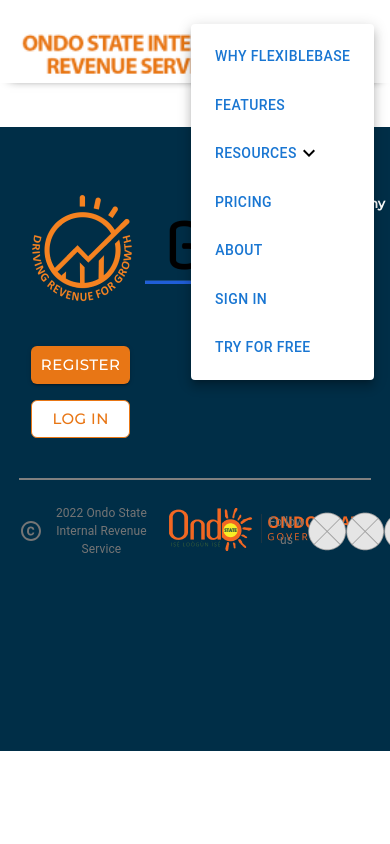
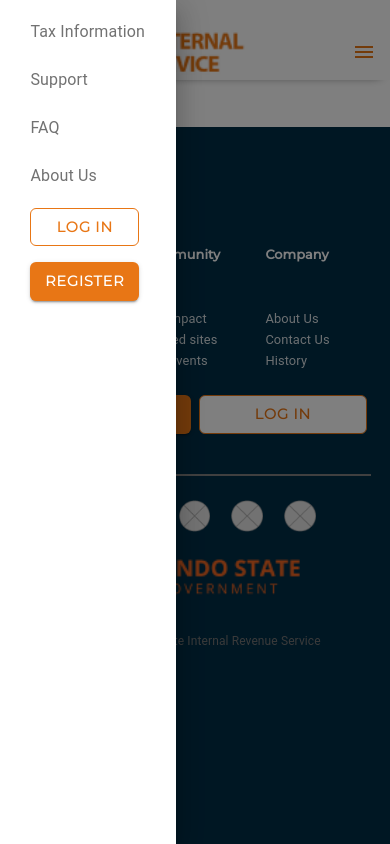
Before and after one commit to ThePlatinum/gpay_revenue, a React (Create React App) app: page / in a window 390 px wide. Both pictures are taken after a click on the button 345 px from the left and 53 px from the top of the page. Built offline with nearby package versions, Linux system fonts and the light colour scheme.

Commit message:
navbar and footer responsive on screens

```diff
--- a/src/App.tsx
+++ b/src/App.tsx
@@ -2,12 +2,15 @@ import React from 'react';
 import './App.css';
 import { BrowserRouter as Router, Route, Routes } from "react-router-dom";
 import Homepage from './pages/home/Homepage';
+import { GlobalStyles } from './app.style';
 
 
 
 function App() {
   return (
+
     <div className="App">
+      <GlobalStyles />
      <Router>
        <Routes>
          <Route path="/" element={<Homepage />} />
--- /dev/null
+++ b/src/app.style.js
@@ -0,0 +1,60 @@
+import {createGlobalStyle} from "styled-components"
+
+export const GlobalStyles = createGlobalStyle`
+body {
+    width: 100%;
+    .MuiModal-root.MuiDrawer-root {
+        width: 100%;
+        .MuiPaper-root.MuiDrawer-paper {
+            width: 45%;
+            align-items: center;
+            .MuiBox-root {
+
+               .MuiList-root {
+                   list-style-type: none;
+                   .MuiListItem-root {
+                    letter-spacing: -0.015em;
+                    color: #727272;
+                    font-family: 'Montserrat', sans-serif;
+                    font-weight: bold;
+                    font-size: 15px;
+                    line-height: 18px;
+                    a {
+                        width: 100%;
+                        text-decoration: none;
+                        .MuiButtonBase-root.MuiButton-root {
+                            font-size: 15px;
+                            width: 95%;
+                            border-radius: 6px;
+                            font-family: 'Montserrat', sans-serif;
+                            font-weight: 500;
+                        }
+                        .MuiButton-root.MuiButton-outlined {
+                            border: 1px solid #E87615;
+                            color: #E87615;
+                            &:hover {
+                                color: #ffffff;
+                                background-color: #E87615;
+                            }
+                        }
+                        .MuiButton-root.MuiButton-contained {
+                            background-color: #E87615;
+                            color: #FFFFFF;
+                            &:hover {
+                                background-color: #ffffff;
+                                color: #E87615;
+                                border: 1px solid #E87615;
+                            }
+                        }
+
+                    }
+                   }
+               }
+            }
+        }
+
+    }
+    }
+
+}
+`
--- a/src/components/footer/Footer.tsx
+++ b/src/components/footer/Footer.tsx
@@ -11,7 +11,6 @@ import {
 	HeadBoxA,
 	HeadBoxB,
 	HeadchildA,
-	HeadchildB,
 	NavButton,
 	SocialBox,
 	TextBox,
@@ -44,7 +43,7 @@ const Footer = () => {
 							</HeadchildA>
 							<TextBox>
 								<Link to="/">
-									<Typography variant="body1">type of tax</Typography>
+									<Typography variant="body1">Type of tax</Typography>
 								</Link>
 								<Link to="/">
 									<Typography variant="body1">Requirements</Typography>
--- a/src/components/footer/footer.style.js
+++ b/src/components/footer/footer.style.js
@@ -15,8 +15,14 @@ export const FooterBox = styled(Box)`
 	@media only screen and (max-width: 768px) {
 		height: 50vh;
 	}
+	@media only screen and (max-width: 580px) {
+		height: 64vh;
+	}
 	@media only screen and (max-width: 480px) {
-		height: 74vh;
+		height: 85vh;
+	}
+	@media only screen and (max-width: 380px) {
+		height: 90vh;
 	}
 `;
 export const FooterContainer = styled(Box)`
@@ -25,7 +31,7 @@ export const FooterContainer = styled(Box)`
 	margin: 0 auto;
 	position: relative;
 	@media only screen and (max-width: 786px) {
-		width: 85%;
+		width: 95%;
 	}
 	@media only screen and (max-width: 480px) {
 		width: 95%;
@@ -47,6 +53,7 @@ export const Footerhead = styled(Box)`
 	padding: 0 0 2.5rem;
 	display: flex;
 	justify-content: space-between;
+	align-items: center;
 	flex-wrap: wrap;
 	border-bottom: 2px solid grey;
 	@media only screen and (max-width: 768px) {
@@ -61,39 +68,55 @@ export const HeadBox = styled(Box)`
 	width: 35%;
     display: flex;
     align-items: center;
-	@media only screen and (max-width: 768px) {
-		width: 25%;
-		&:first-of-type {
-			width: 35%;
+	@media only screen and (min-width: 769px) and (max-width: 960px){
+		width:30%;
+		img {
+			width: 50%;
 		}
 	}
+	@media only screen and (max-width: 768px) {
+		width: 32%;
+	img {
+		width: 45%;
+	}
+	}
 	@media only screen and (max-width: 480px) {
-		width: 35%;
-		&:first-of-type {
-			width: 50%;
-		}
+		width: 75%;
+
+	}
+	@media only screen and (max-width: 580px) {
+		width: 39%;
+
 	}
 `;
 export const HeadBoxA = styled(Box)`
 	width: 40%;
     display: flex;
     align-items: center;
+	@media only screen and (min-width: 769px) and (max-width: 960px){
+		width: 45%;
+	}
 	@media only screen and (max-width: 768px) {
-		width: 25%;
-		&:first-of-type {
-			width: 35%;
-		}
+		width: 45%;
+		justify-content: space-between;
+		align-items: flex-start;
+
+	}
+	@media only screen and (max-width: 580px) {
+		width: 55%;
+
 	}
 	@media only screen and (max-width: 480px) {
-		width: 35%;
-		&:first-of-type {
-			width: 50%;
-		}
+		width: 100%;
+	justify-content: space-between;
 	}
 `;
 
 export const FooterList = styled(Box)`
 width: 30%;
+@media only screen and (max-width: 768px){
+
+}
 `
 export const HeadBoxB = styled(Box)`
 	width: 12%;
@@ -132,17 +155,26 @@ export const HeadBoxB = styled(Box)`
         }
 
 	}
+	@media only screen and (min-width: 769px) and (max-width: 960px){
+		width: 17%;
+	}
 	@media only screen and (max-width: 768px) {
-		width: 25%;
+		width: 20%;
 		&:first-of-type {
 			width: 35%;
 		}
 	}
-	@media only screen and (max-width: 480px) {
-		width: 35%;
-		&:first-of-type {
-			width: 50%;
+	@media only screen and (max-width: 575px) {
+		margin-top: 1.5rem;
+		flex-direction: row;
+		align-items: center;
+		width: 100%;
+		a{
+			.MuiButton-root.MuiButton-contained{
+				margin-bottom: 0;
+			}
 		}
+
 	}
 `;
 export const NavButton = styled(Button)`
@@ -172,10 +204,11 @@ export const HeadchildA = styled(Box)`
 		font-size: 12.8571px;
         line-height: 21px;
 	}
+	@media only screen and (min-width: 769px) and (max-width: 960px){
+		min-height: 2rem;
+	}
 	@media only screen and (max-width: 768px) {
-		img {
-			height: 3rem;
-		}
+		min-height: 3rem;
 		.MuiTypography-root.MuiTypography-h4 {
 			font-size: 2rem;
 		}
@@ -191,9 +224,7 @@ export const HeadchildA = styled(Box)`
 	@media only screen and (max-width: 480px) {
 		align-items: flex-start;
 		margin-top: 2rem;
-		img {
-			height: 3.5rem;
-		}
+		min-height: 3rem;
 		.MuiTypography-root.MuiTypography-h4 {
 			font-size: 2rem;
 		}
@@ -317,9 +348,8 @@ export const Footerbody = styled(Box)`
 	}
 	@media only screen and (max-width: 480px) {
 		width: 95%;
-		justify-content: space-between;
-		margin: 1rem auto 0;
-		align-items: center;
+		flex-direction: column-reverse;
+		flex-wrap: wrap;
 		.MuiTypography-root.MuiTypography-body1 {
 			font-size: 0.75rem;
 		}
@@ -335,17 +365,42 @@ export const Copyrightbox = styled(Box)`
 	.MuiTypography-root {
 		color: #757575;
 	}
+	@media only screen and (min-width: 1064px) and (max-width: 1489px){
+		width:35%;
+	}
+	@media only screen and (min-width: 769px) and (max-width: 1063px){
+		width:39%;
+		.MuiTypography-root{
+			font-size: 0.8rem;
+		}
+	}
 	@media only screen and (max-width: 768px) {
-		width: 40%;
+		width: 42%;
+		.MuiTypography-root{
+			font-size: 0.8rem;
+		}
 	}
 	@media only screen and (max-width: 480px) {
-		justify-content: flex-start;
+		width: 100%;
+		justify-content: center;
+		margin-top: 1rem;
 	}
 `;
 
 export const BodyLogo = styled(Box)`
 width: 25%;
 text-align: start;
+@media only screen and (max-width: 768px){
+	width: 22%;
+	img {
+		width: 100%;
+	}
+}
+@media only screen and (max-width: 480px) {
+	width: 80%;
+	text-align: center;
+	margin-top: 1rem;
+}
 `
 
 export const SocialBox = styled(Box)`
@@ -358,4 +413,20 @@ div {
     display: flex;
     justify-content: space-around;
 }
+@media only screen and (min-width: 769px) and (max-width: 1063px){
+	width: 35%;
+	img {
+		width: 17%;
+	}
+}
+@media only screen and (max-width: 768px){
+	width: 35%;
+	img {
+		width: 15%;
+	}
+}
+@media only screen and (max-width: 480px) {
+	width: 100%;
+	justify-content: center;
+}
 `
--- a/src/components/navbar/Navbar.tsx
+++ b/src/components/navbar/Navbar.tsx
@@ -1,45 +1,42 @@
 import { useState } from "react";
 import Box from "@mui/material/Box";
-import IconButton from "@mui/material/IconButton";
-import MenuItem from "@mui/material/MenuItem";
-import Menu from "@mui/material/Menu";
-import MoreIcon from "@mui/icons-material/Menu";
-import KeyboardArrowDownIcon from "@mui/icons-material/KeyboardArrowDown";
+import MenuIcon from '@mui/icons-material/Menu';
+import Drawer from '@mui/material/Drawer';
+import Button from '@mui/material/Button';
+import List from '@mui/material/List';
+import Divider from '@mui/material/Divider';
+import ListItem from '@mui/material/ListItem';
+import ListItemIcon from '@mui/material/ListItemIcon';
+import ListItemText from '@mui/material/ListItemText';
+import InboxIcon from '@mui/icons-material/MoveToInbox';
+import MailIcon from '@mui/icons-material/Mail';
 import { Link } from "react-router-dom";
 import {
 	ButtonBoxA,
 	ButtonBoxB,
 	MenuBar,
 	MenuBox,
-	MenuLogo,
 	MenuLogoBox,
 	MenuToolBar,
 	NavButton,
 } from "./navbar.style";
 import Logo from "../../assets/irs2_logo 1.png";
 
+type Anchor =  'left'
+export default function PrimarySearchAppBar() {
 
-export default function PrimarySearchAppBar() {
-	const [mobileMoreAnchorEl, setMobileMoreAnchorEl] = useState<null | HTMLElement>(null);
-	// const [backgroundColor, setBackgroundColor] = useState(false);
+	const [state, setState] = useState({
+		left: false,
+	  });
 
-	const isMobileMenuOpen = Boolean(mobileMoreAnchorEl);
+	  const toggleDrawer =
+	  (anchor: Anchor, open: boolean) =>
+	  (event: React.MouseEvent) => {
 
-	const handleMobileMenuClose = () => {
-		setMobileMoreAnchorEl(null);
+		setState({ ...state, [anchor]: open });
 	  };
 
-	const handleMobileMenuOpen = (event: React.MouseEvent<HTMLElement>) => {
-		setMobileMoreAnchorEl(event.currentTarget);
-	};
-	const [anchorEl, setAnchorEl] = useState<null | HTMLElement>(null);
-	const open = Boolean(anchorEl);
-	const handleClick = (event: React.MouseEvent<HTMLElement>) => {
-		setAnchorEl(event.currentTarget);
-	};
-	const handleClose = () => {
-		setAnchorEl(null);
-	};
+
 	// const changeNavbarColor = () => {
 	// 	if (window.scrollY >= 80) {
 	// 		setBackgroundColor(true);
@@ -48,69 +45,54 @@ export default function PrimarySearchAppBar() {
 	// 	}
 	// };
 	// window.addEventListener("scroll", changeNavbarColor);
-	const mobileMenuId = "primary-search-account-menu-mobile";
-	const renderMobileMenu = (
-		<Menu
-			anchorEl={mobileMoreAnchorEl}
-			anchorOrigin={{ vertical: "top", horizontal: "right" }}
-			id={mobileMenuId}
-			keepMounted
-			transformOrigin={{ vertical: "top", horizontal: "right" }}
-			open={isMobileMenuOpen}
-			onClose={handleMobileMenuClose}
+
+	const list = (anchor: Anchor) => (
+		<Box
+		  role="presentation"
+		  onClick={toggleDrawer(anchor, false)}
 		>
-			<MenuItem>
-				<Link to="/why">
-					<NavButton variant="text">Why Flexiblebase</NavButton>
-				</Link>
-			</MenuItem>
-			<MenuItem>
-				<Link to="/features">
-					<NavButton variant="text">Features</NavButton>
-				</Link>
-			</MenuItem>
-			<MenuItem>
-				<NavButton
-					variant="text"
-					id="basic-button"
-					aria-controls="basic-menu"
-					aria-haspopup="true"
-					aria-expanded={open ? "true" : undefined}
-					onClick={handleClick}
-					className="resources"
-				>
-					Resources
-					<KeyboardArrowDownIcon
-						style={{ color: "black", fontWeight: "300" }}
-					/>
-				</NavButton>
-			</MenuItem>
-			<MenuItem>
-				<Link to="/pricing">
-					<NavButton variant="text">Pricing</NavButton>
-				</Link>
-			</MenuItem>
-			<MenuItem>
-				<Link to="/about">
-					<NavButton variant="text">About</NavButton>
-				</Link>
-			</MenuItem>
-			<MenuItem>
+		  <List>
+
+			  <ListItem>
+
+				<ListItemText primary="Tax Information" />
+
+			  </ListItem>
+			  <ListItem>
+
+				<ListItemText primary="Support" />
+
+			  </ListItem>
+			  <ListItem>
+
+				<ListItemText primary="FAQ" />
+
+			  </ListItem>
+			  <ListItem>
+
+				<ListItemText primary="About Us" />
+
+			  </ListItem>
+			<ListItem>
 			<Link to="/signin">
-					<NavButton variant="text" className="sign">
-						Sign In
+							<NavButton variant="outlined" className="sign">
+								Log In
 							</NavButton>
 						</Link>
-			</MenuItem>
-			<MenuItem>
+
+			</ListItem>
+			<ListItem>
 			<Link to="/">
-					<NavButton variant="text" className="sign">
-						Try for free
+							<NavButton variant="contained" className="free">
+								Register
 							</NavButton>
 						</Link>
-			</MenuItem>
-		</Menu>
+			</ListItem>
+		  </List>
+
+		</Box>
 	  );
+
 
 	return (
 		<MenuBox sx={{ flexGrow: 1 }} className="colorChange">
@@ -154,44 +136,32 @@ export default function PrimarySearchAppBar() {
 							</NavButton>
 						</Link>
 					</ButtonBoxB>
-					<Menu
-						id="basic-menu"
-						anchorEl={anchorEl}
-						open={open}
-						onClose={handleClose}
-						MenuListProps={{
-							"aria-labelledby": "basic-button",
-						}}
-					>
-						<MenuItem onClick={handleClose}>
-							{/* <a href={`${pdf}`} type="application/pdf" download="flexiblebase">
-								Feature list brochure
-							</a> */}
-						</MenuItem>
-						{/* <MenuItem onClick={handleClose}>
-							<Link to="/resources">SQL Resources</Link>
-						</MenuItem> */}
-						<MenuItem onClick={handleClose}>
-							<Link to="/blog">Blog</Link>
-						</MenuItem>
-					</Menu>
+
 					<Box
 						sx={{ display: { xs: "flex", md: "none" } }}
-						style={{ marginRight: "2rem", width: "15%" }}
+						style={{ marginRight: "1rem", width: "15%",  }}
+						className ="menu-div"
 					>
-						<IconButton
-							size="large"
-							aria-label="show more"
-							aria-controls={mobileMenuId}
-							aria-haspopup="true"
-							onClick={handleMobileMenuOpen}
+						 <>
+      {(['left',] as const).map((anchor) => (
+        <div key={anchor}>
+          <Button onClick={toggleDrawer(anchor, true)}>
+			  <MenuIcon style={{color: "rgb(232,118,21)"}} />
+			  </Button>
+          <Drawer
+            anchor={anchor}
+            open={state[anchor]}
+            onClose={toggleDrawer(anchor, false)}
           >
-							<MoreIcon fontSize="large" />
-						</IconButton>
+            {list(anchor)}
+          </Drawer>
+        </div>
+      ))}
+    </>
 					</Box>
 				</MenuToolBar>
 			</MenuBar>
-			{renderMobileMenu}
+
 		</MenuBox>
 	);
 }
--- a/src/components/navbar/navbar.style.js
+++ b/src/components/navbar/navbar.style.js
@@ -22,11 +22,17 @@ export const MenuBox = styled(Box)`
 		align-items: center;
 		justify-content: center;
 	}
-	@media only screen and (max-width: 1240px) and (min-width: 1024px) {
+	@media only screen and (max-width: 1240px) and (min-width:900px) {
 		width: 90%;
+		.MuiPaper-root.MuiAppBar-root{
+			padding: 0.5rem 2.5rem;
+		}
 	}
 	@media only screen and (max-width: 768px) {
 		width: 95%;
+		.MuiPaper-root.MuiAppBar-root{
+			padding: 0.5rem 1.5rem;
+		}
 	}
 	@media only screen and (max-width: 480px) {
 		height: 15vh;
@@ -57,9 +63,15 @@ export const MenuToolBar = styled(Toolbar)`
 		color: #9e9e9e;
 		font-weight: 600;
 	}
+	@media only screen and (max-width: 1240px) and (min-width:900px){
+		padding: 0 !important;
+	}
 	@media only screen and (max-width: 768px) {
 		width: 100%;
 		padding: 0;
+		.menu-div {
+			width: unset !important;
+		}
 	}
 	@media only screen and (min-width: 769px) {
 		width: 100%;
@@ -67,6 +79,14 @@ export const MenuToolBar = styled(Toolbar)`
 	@media only screen and (min-width: 480px) {
 		padding: 0;
 		padding-left: 0.8rem;
+
+
+	}
+	@media only screen and (max-width: 480px){
+		.menu-div {
+			width: 15% !important;
+		}
+	}
 	}
 `;
 export const MenuLogoBox = styled(Box)`
@@ -88,9 +108,21 @@ export const MenuLogoBox = styled(Box)`
 		color: #263238;
 		font-size: 1.8rem;
 	}
+	@media only screen and (max-width: 1240px) and (min-width:900px){
+		width: 22%;
+		img {
+			width: 100%;
+		}
+	}
 	@media only screen and (max-width: 768px) {
 		width: 60%;
 		justify-content: start;
+	}
+	@media only screen and (max-width: 480px){
+		width: 60%;
+		img {
+			width: 100%;
+		}
 	}
 `;
 export const MenuLogo = styled(Typography)`
@@ -140,6 +172,9 @@ export const ButtonBoxA = styled(Box)`
 			border: 1px solid #ffffff;
 		}
 	}
+	@media only screen and (max-width: 1240px) and (min-width:900px){
+		width: 45%;
+	}
 `;
 export const ButtonBoxB = styled(Box)`
 	width: 16%;
@@ -175,9 +210,11 @@ export const ButtonBoxB = styled(Box)`
         }
 
 	}
-	@media only screen and (min-width: 769px) (max-width: 1240px) {
-		width: 18%;
-		margin: 0 auto;
+	@media only screen and (min-width: 1241px) and (max-width: 1369px){
+		width 20%;
+	}
+	@media only screen and (max-width: 1240px) and (min-width:900px){
+		width: 24%;
 	}
 `;
 export const NavButton = styled(Button)`
```
Lines whose indentation alone changed are shown as unchanged.
